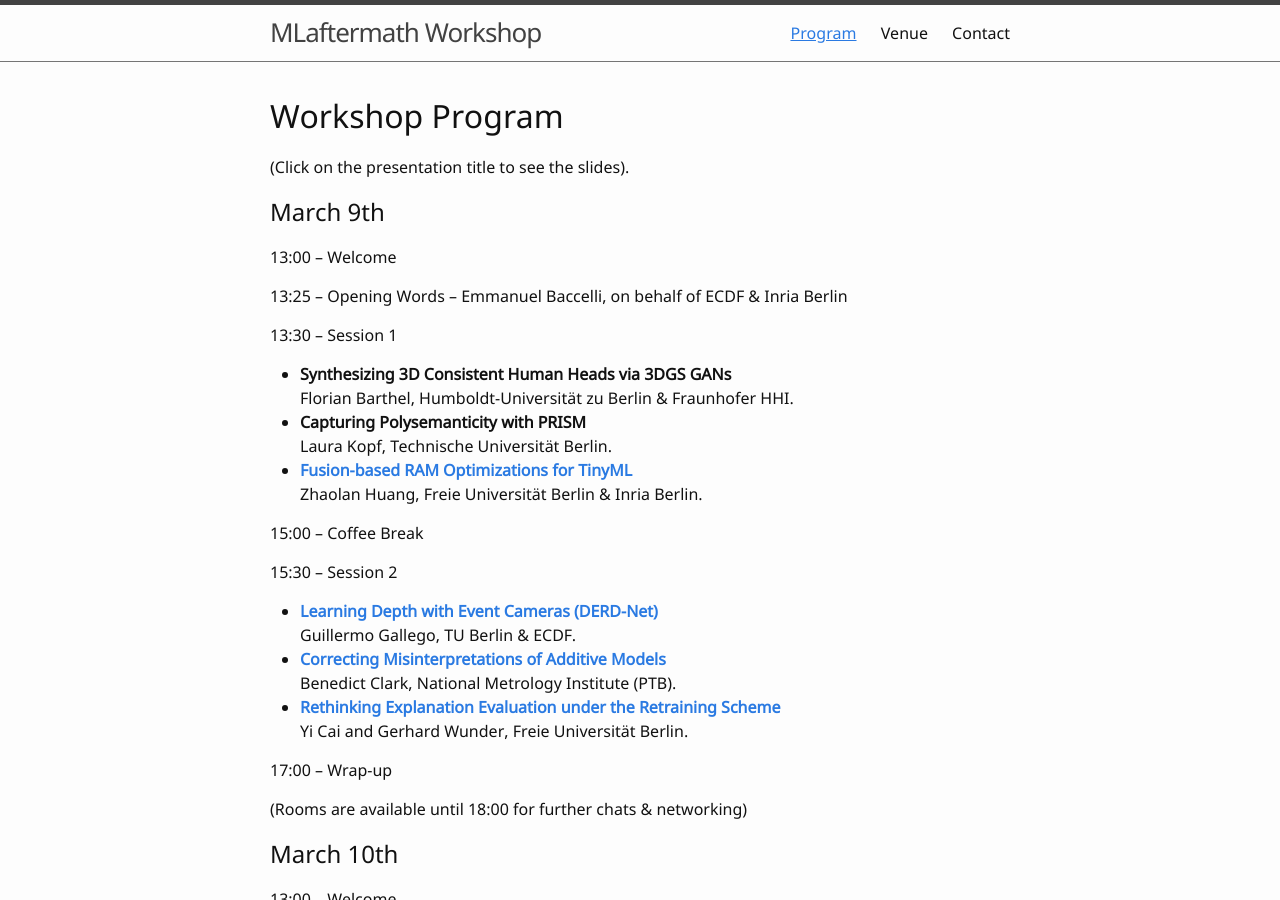
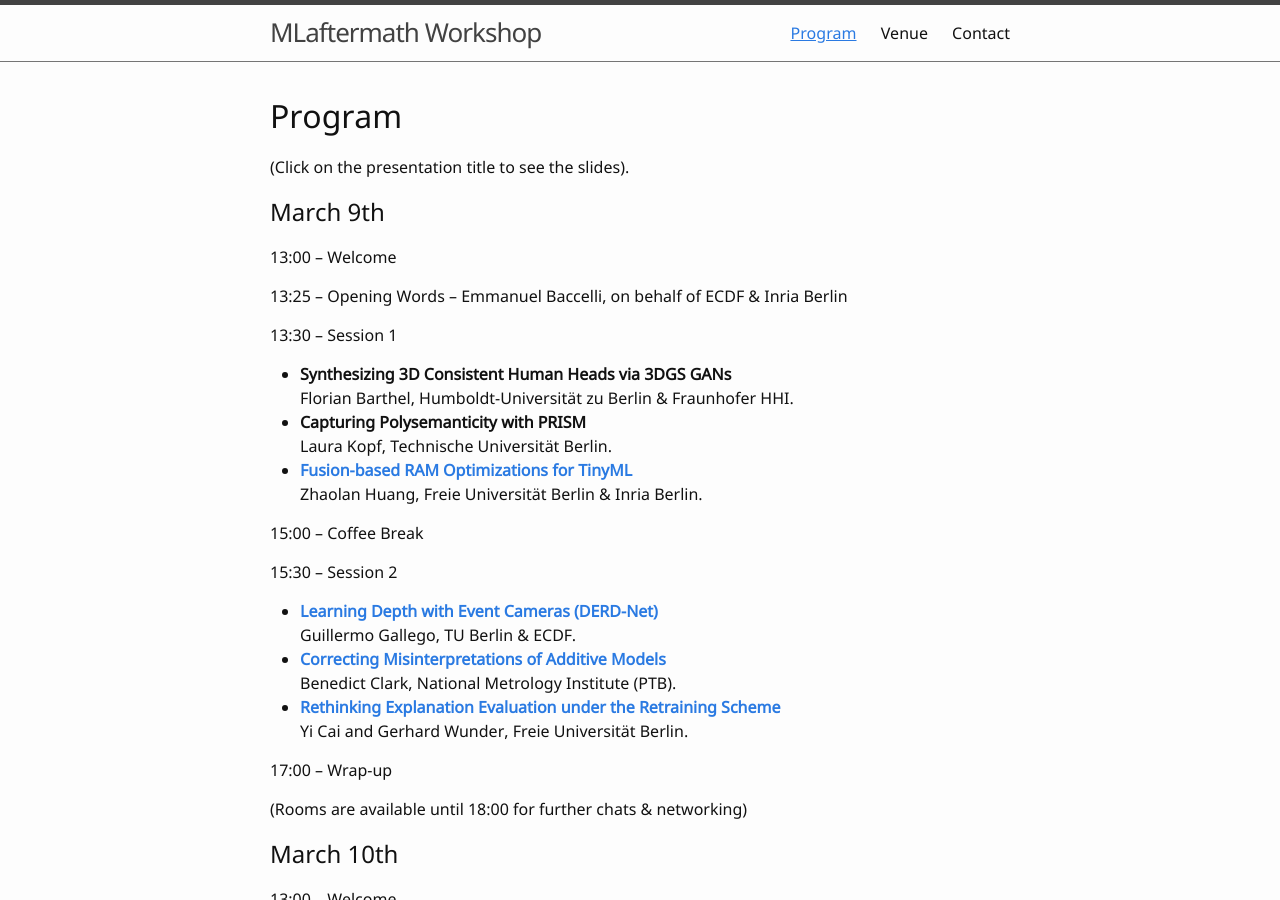
Before and after one commit to Inria-Berlin/MLaftermath, a Jekyll site: the page built from 0-program.md, in a window 1280 px wide and 900 px high. Built offline with Jekyll 4.4.1, drawn with Linux system fonts in a browser that asks for light colours.

```diff
--- a/0-program.md
+++ b/0-program.md
@@ -3,7 +3,7 @@ title: Program
 nav: true
 ---
 
-# Workshop Program
+# Program
 
 (Click on the presentation title to see the slides).
 
@@ -43,7 +43,7 @@ Yi Cai and Gerhard Wunder, Freie Universität Berlin.
 
 13:30 -- Session 3
 
-- **Efficient Quadratic Corrections for Frank-Wolfe Algorithms**
+- **[Efficient Quadratic Corrections for Frank-Wolfe Algorithms](/slides-2026/3-1-Pokutta.pdf)**
 Sebastian Pokutta, Zuse-Institut Berlin.
 - **[Collapsing Taylor Mode Automatic Differentiation](/slides-2026/3-2-Siebert.pdf)**
 Tim Siebert, Humboldt-Universität zu Berlin.
```
Also changed, not shown: 1 other file.
